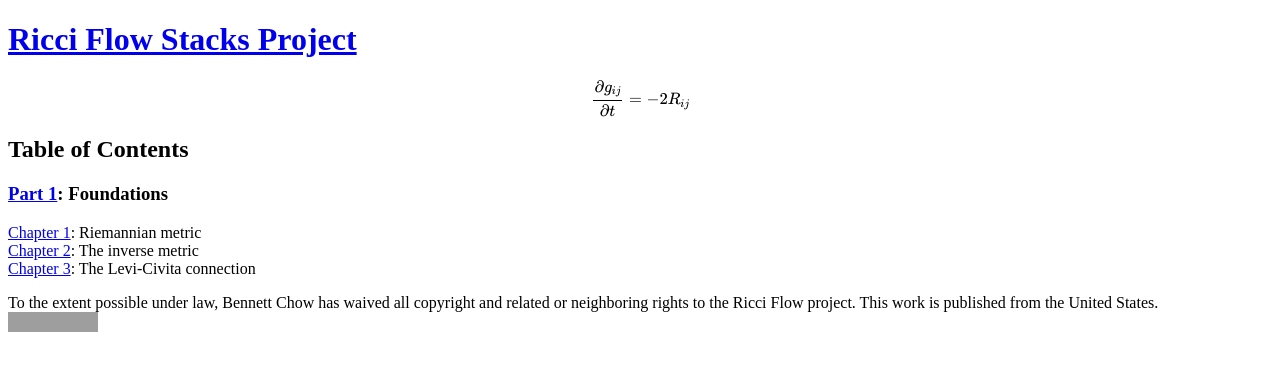
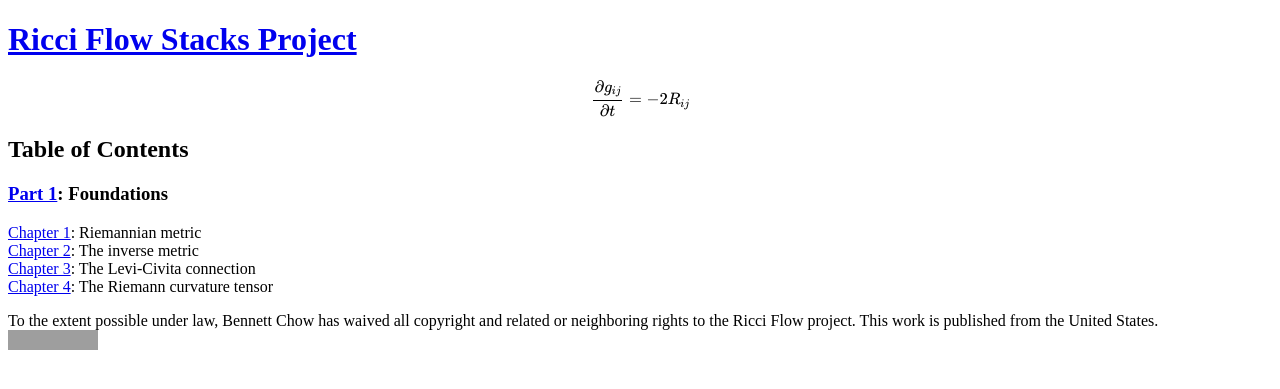
Before and after one commit to bennett-chow/ricciflow.org, a Jekyll site: the page built from index.md, in a window 1280 px wide. Shown: the top 389 px of the page. Built offline with Jekyll 4.4.1, drawn with Linux system fonts in a browser that asks for light colours; grey boxes are pictures that could not be loaded.

Commit message:
Update index.md

```diff
--- a/index.md
+++ b/index.md
@@ -16,6 +16,8 @@ $$
 <a href="/part-1-foundations/inverse-metric.html">Chapter 2<a/>: The inverse metric
 <br>
 <a href="/part-1-foundations/levi-civita-connection.html">Chapter 3<a/>: The Levi-Civita connection
+<br>
+<a href="/part-1-foundations/riemann-curvature-tensor.html">Chapter 4<a/>: The Riemann curvature tensor
 
 <footer>
   <p>
```
